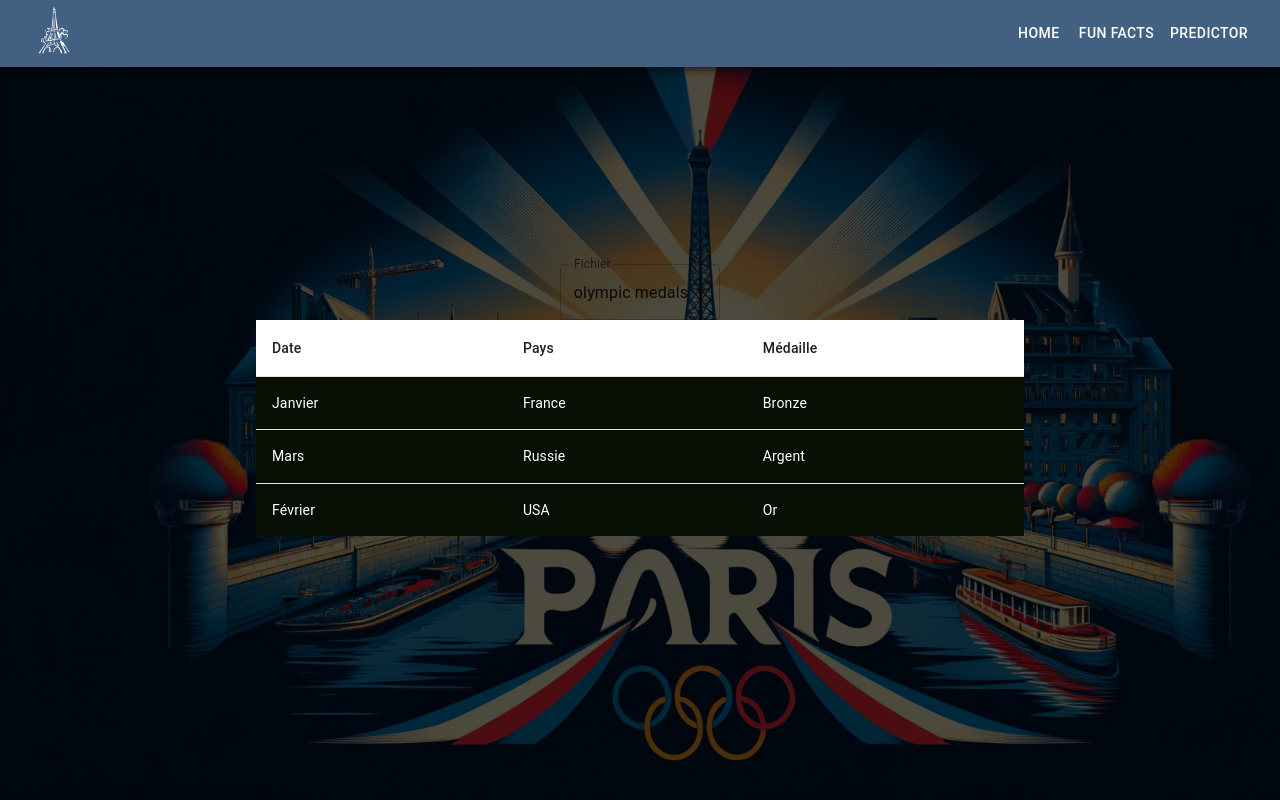
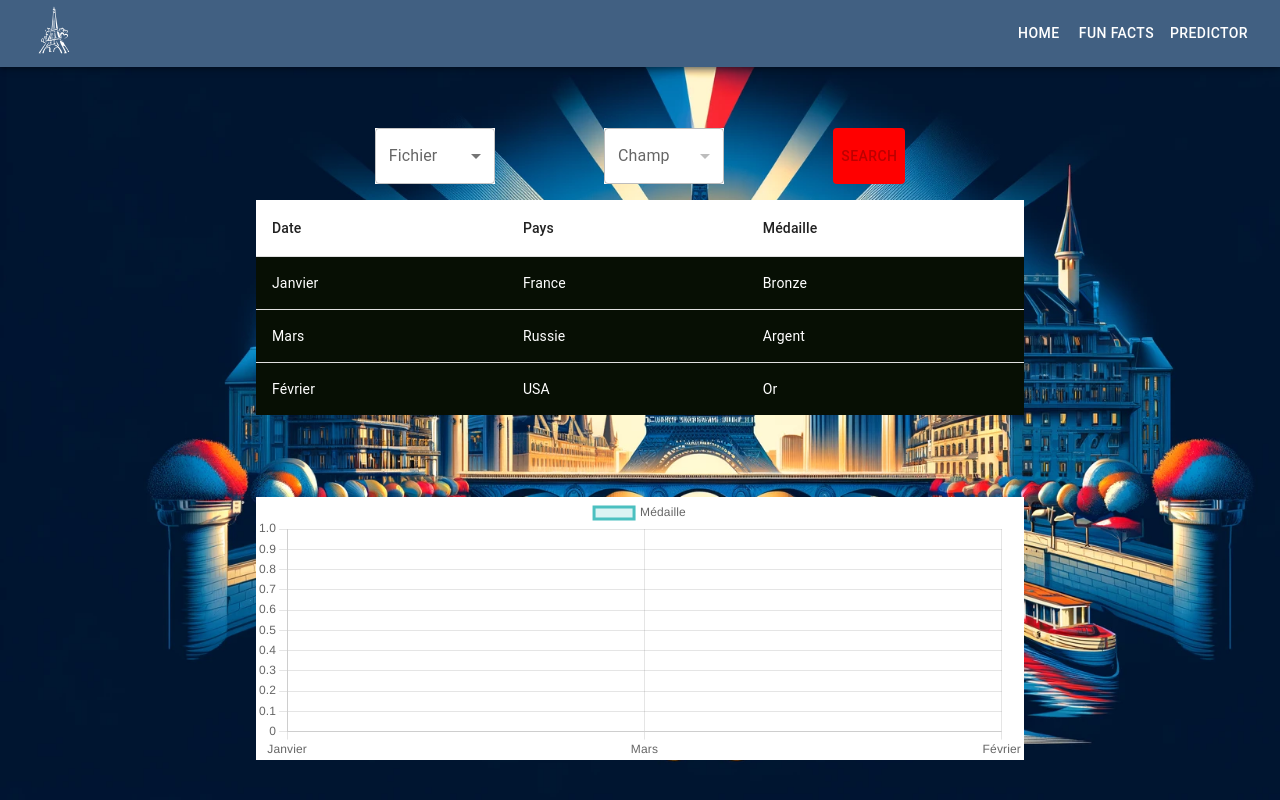
Before and after one commit to DamienSALEM/Hackhathon_IPSSI_JO_2024, a React (Create React App) app in the folder front/: page / in a window 1280 px wide. Built offline with nearby package versions, Linux system fonts and the light colour scheme.

Commit message:
init filePage

```diff
--- a/front/package.json
+++ b/front/package.json
@@ -11,7 +11,9 @@
     "@testing-library/react": "^13.4.0",
     "@testing-library/user-event": "^13.5.0",
     "axios": "^1.7.2",
+    "chart.js": "^4.4.3",
     "react": "^18.3.1",
+    "react-chartjs-2": "^5.2.0",
     "react-dom": "^18.3.1",
     "react-router-dom": "^6.23.1",
     "react-scripts": "5.0.1",
--- /dev/null
+++ b/front/src/components/Chart.jsx
@@ -0,0 +1,26 @@
+// Chart.jsx
+import React from 'react'
+import { Line, Bar, Pie, Doughnut, Radar, PolarArea, Bubble, Scatter } from 'react-chartjs-2'
+import { Chart as ChartJS, CategoryScale, LinearScale, PointElement, LineElement, BarElement, ArcElement, RadialLinearScale, Tooltip, Legend } from 'chart.js'
+
+// Enregistre les composants de chart.js
+ChartJS.register(CategoryScale, LinearScale, PointElement, LineElement, BarElement, ArcElement, RadialLinearScale, Tooltip, Legend)
+
+const ChartComponent = ({ type = 'line', data, options }) => {
+    const ChartTypes = {
+        line: Line,
+        bar: Bar,
+        pie: Pie,
+        doughnut: Doughnut,
+        radar: Radar,
+        polarArea: PolarArea,
+        bubble: Bubble,
+        scatter: Scatter,
+    }
+
+    const SelectedChart = ChartTypes[type]
+
+    return <SelectedChart data={data} options={options} />
+}
+
+export default ChartComponent
--- a/front/src/pages/Home.jsx
+++ b/front/src/pages/Home.jsx
@@ -1,38 +1,75 @@
-import { Box, Button, FormControl, InputLabel, MenuItem, Select, Table, TableBody, TableCell, TableContainer, TableHead, TableRow, tableCellClasses } from "@mui/material";
-import React, { useState, useEffect } from "react";
-import { styled } from "@mui/material/styles";
-// import bg from "../assets/imgJO.webp";
-// import bannerParis from "../assets/bannerParis.webp";
-// import bannerParis from "../assets/banner.webp";
-import bannerParis from "../assets/newBanner.webp";
-import DataRow from "../components/DataRow";
-const axios = require('axios');
-
-
+import React, { useState, useEffect } from 'react'
+import {
+    Box,
+    Button,
+    FormControl,
+    InputLabel,
+    MenuItem,
+    Select,
+    Table,
+    TableBody,
+    TableCell,
+    TableContainer,
+    TableHead,
+    TableRow,
+} from '@mui/material'
+import bannerParis from '../assets/newBanner.webp'
+import DataRow from '../components/DataRow'
+import ChartComponent from '../components/Chart'
+const axios = require('axios')
 
 const Home = () => {
-  const fichiers = [{"olympic medals": ["discipline_title", "medal_type", "country_name"]},
-    {"host": ["game_year", "game_season"]},
-    {"results": ["discipline_title", "country_name", "rank_position", "slug_game"]},
-    {"athletes": []}
-  ]
-const [keysFiles, setKeysFiles] = useState(fichiers.map(obj => Object.keys(obj)[0]));
-const [file, setFile] = useState("olympic medals");
-
+	const fichiers = [
+		{ "olympic medals": ["discipline_title", "medal_type", "country_name"] },
+		{ host: ["game_year", "game_season"] },
+		{
+			results: [
+				"discipline_title",
+				"country_name",
+				"rank_position",
+				"slug_game",
+			],
+		},
+		{ athletes: [] },
+	];
+	const [keysFiles, setKeysFiles] = useState(
+		fichiers.map((obj) => Object.keys(obj)[0])
+	);
+	const [file, setFile] = useState("");
+	const [champ, setChamp] = useState("");
 	const [datas, setDatas] = useState([]);
 	const [headers, setHeaders] = useState([]);
 
-  const arrHeaders = ["Date", "Pays", "Médaille"]
+	const arrHeaders = ["Date", "Pays", "Médaille"];
 
 	let arrayTestData = [
-    { Date: 'Janvier', Pays: 'France', Medaille: 'Bronze' },
-    { Date: 'Mars', Pays: 'Russie', Medaille: 'Argent' },
-    { Date: 'Février', Pays: 'USA', Medaille: 'Or' }
+		{ Date: "Janvier", Pays: "France", Medaille: "Bronze" },
+		{ Date: "Mars", Pays: "Russie", Medaille: "Argent" },
+		{ Date: "Février", Pays: "USA", Medaille: "Or" },
 	];
 
 	const handleChange = (event) => {
-    setFile(event.target.value);
+		setFile(event.target.value)
+    setChamp("")
 	};
+
+	const handleChangeChamp = (event) => {
+		setChamp(event.target.value);
+	};
+
+  const handleSearch = async () => {
+		try {
+			let research = await axios.post('http://localhost:8000/search', {
+				file,
+				champ,
+			})
+			console.log(research.data)
+			setDatas(research.data)
+		} catch (error) {
+			console.log("error: ", error)
+			return error
+		}
+	}
   // const getheaders = async() => {
 	//   try {
 	//     let arrayHeaders = await axios.get(`http://localhost:8000/getData`)
@@ -46,17 +83,17 @@ const [file, setFile] = useState("olympic medals");
 	//     return error
 	//   }
 	// }
-  const getheaders = async() => {
+	const getheaders = async () => {
 		try {
-      arrHeaders.length !== 0 ?  setHeaders(arrHeaders)  : setHeaders([])
+			arrHeaders.length !== 0 ? setHeaders(arrHeaders) : setHeaders([]);
 			// arrayHeaders.length !== 0 ?  setHeaders(arrayHeaders)  : setHeaders([])
 			// return arrayHeaders.data
-      return arrHeaders
+			return arrHeaders;
 		} catch (error) {
 			console.log("error: ", error);
-      return error
+			return error;
 		}
-  }
+	};
 
 	// const getDatas = async () => {
 	//   try {
@@ -73,23 +110,52 @@ const [file, setFile] = useState("olympic medals");
 	// };
 	const getDatas = async () => {
 		try {
-      arrayTestData.length !== 0 ?  setDatas(arrayTestData)  : setDatas([])
+			arrayTestData.length !== 0 ? setDatas(arrayTestData) : setDatas([]);
 			// datas.data.length !== 0 ?  setDatas(datas.data)  : setDatas([])
 			// return datas.data
-      return arrayTestData
+			return arrayTestData;
 		} catch (error) {
-      console.log("error: ", error)
-      return error
+			console.log("error: ", error);
+			return error;
 		}
-  };
+	}
 
 	useEffect(() => {
-    getheaders()
-    getDatas()
-  }, []);
+		getheaders();
+		getDatas();
+	}, [])
+
+
+
+  const selectedFile = fichiers.find(obj => Object.keys(obj)[0] === file)
+  const champs = selectedFile ? selectedFile[file] : []
+
+
+  const chartData = {
+    labels: datas.map((item) => item.Date),
+    datasets: [
+        {
+            label: 'Médaille',
+            data: datas.map((item) => item.Médaille),
+            fill: false,
+            backgroundColor: 'rgba(75,192,192,0.2)',
+            borderColor: 'rgba(75,192,192,1)',
+        },
+    ],
+}
+
+const chartOptions = {
+    responsive: true,
+    maintainAspectRatio: false,
+    scales: {
+        y: {
+            beginAtZero: true,
+        },
+    },
+}
 
 	return (
-		<Box sx={{ height: "100vh", overflow: "hidden" }}>
+		<Box sx={{ height: "100%", overflow: "hidden" }}>
 			<Box
 				sx={{
 					height: "100vh",
@@ -97,31 +163,67 @@ const [file, setFile] = useState("olympic medals");
 					justifyContent: "center",
 					flexDirection: "column",
 					alignItems: "center",
-					background: `linear-gradient(rgba(0, 0, 0, 0.7), rgba(0, 0, 0, 0.7)), url(${bannerParis})`,
+					// background: `linear-gradient(rgba(0, 0, 0, 0.7), rgba(0, 0, 0, 0.7)), url(${bannerParis})`,
+					background: `url(${bannerParis})`,
 					backgroundRepeat: "no-repeat",
 					// backgroundPosition: "center",
 					backgroundSize: "cover",
+          pt:"10%"
 				}}
 			>
-				<Box sx={{ minWidth: 120 }}>
-					<FormControl>
-						<InputLabel id="demo-simple-select-label">Fichier</InputLabel>
+				<Box
+					sx={{
+						width: "50%",
+						display: "flex",
+						justifyContent: "space-around",
+						mb: 2,
+					}}
+				>
+					<FormControl sx={{ minWidth: 120, backgroundColor: "white" }}>
+						<InputLabel id="select-file-label" sx={{}}>
+							Fichier
+						</InputLabel>
 						<Select
-							labelId="demo-simple-select-label"
-							id="demo-simple-select"
+							labelId="select-file-label"
+							id="select-file"
 							value={file}
-							label="fichier"
+							label="Fichier"
 							onChange={handleChange}
 						>
-              {keysFiles.map((key) => {
-              console.log("keysFiles: ", keysFiles);
-              return <MenuItem key={key} value={key}>{key}</MenuItem>})}
+							{keysFiles.map((key) => (
+								<MenuItem key={key} value={key}>
+									{key}
+								</MenuItem>
+							))}
 						</Select>
 					</FormControl>
+					<FormControl sx={{ minWidth: 120, backgroundColor: "white" }}>
+						<InputLabel id="select-champ-label">Champ</InputLabel>
+						<Select
+							labelId="select-champ-label"
+							id="select-champ"
+							value={champ}
+							label="Champ"
+							onChange={handleChangeChamp}
+							disabled={!file.length} // Disable if no champs available
+						>
+							{champs.map((key) => (
+								<MenuItem key={key} value={key}>
+									{key}
+								</MenuItem>
+							))}
+						</Select>
+					</FormControl>
+					<Button
+						sx={{ backgroundColor: "red", color: "white" }}
+						disabled={!file || !champ}
+						onClick={handleSearch}
+					>
+						Search
+					</Button>
 				</Box>
-
 				<TableContainer
-					sx={{ width: "60%", maxHeight: "60%", overflowY: "scroll" }}
+					sx={{ width: "60%", height: "60%", overflowY: "scroll" }}
 				>
 					<Table stickyHeader aria-label="collapsible table">
 						<TableHead>
@@ -138,9 +240,12 @@ const [file, setFile] = useState("olympic medals");
 						</TableBody>
 					</Table>
 				</TableContainer>
+				<Box sx={{ width: "60%", height: "400px", mt: 4, backgroundColor:"white", mb: 5}}>
+					<ChartComponent type="line" data={chartData} options={chartOptions} />
 				</Box>
 			</Box>
-	);
-};
+		</Box>
+	)
+}
 
 export default Home;
```
Also changed, not shown: 1 other file (tests, documents, lock files or other folders). Lines whose indentation alone changed are shown as unchanged.
